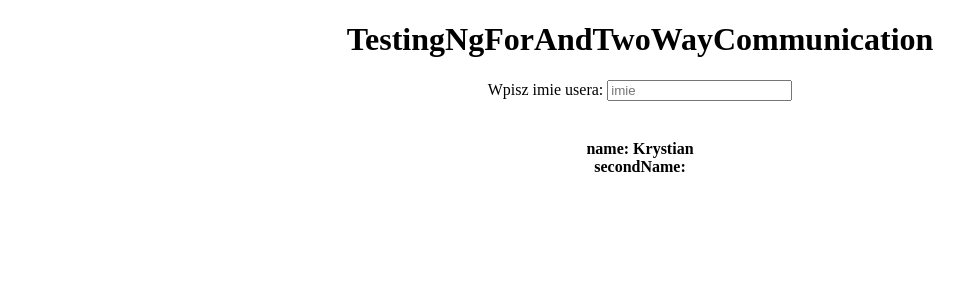
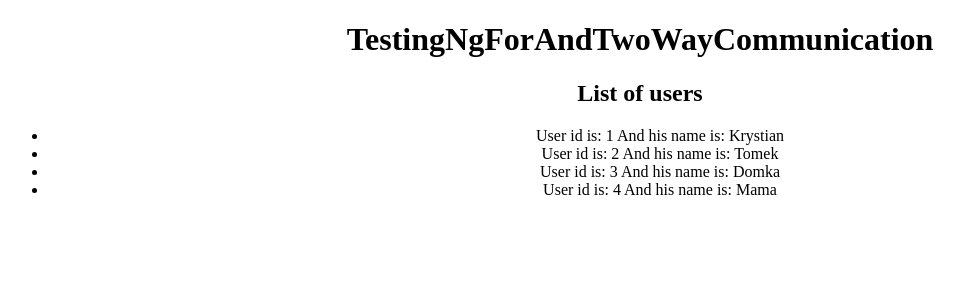
Before and after one commit to 433MHz/TourOfHeroAngular, an Angular app in the folder TestingNgForAndTwoWayCommunication/: page / in a window 1280 px wide. Shown: the top 300 px of the page, without its empty margins (0-964 px from the left). Built offline with nearby package versions, Linux system fonts and the light colour scheme.

Commit message:
Example of *ngFor and interface with constant user list

```diff
--- a/TestingNgForAndTwoWayCommunication/src/app/object/object.component.html
+++ b/TestingNgForAndTwoWayCommunication/src/app/object/object.component.html
@@ -1,10 +1,7 @@
-<label for="user_name">Wpisz imie usera: </label>
-<input type="text" name="user_name" placeholder="imie" [(ngModel)]="secondName"><br><br>
+<h2>List of users</h2>
 
-<h4>name: {{name}}<br>
-secondName: {{secondName}}
-</h4><br>
-
-<div *ngIf="name === secondName">
-    <h3>When name and secondName are same as second name i'm visible</h3>
-</div>
+<ul>
+    <li *ngFor = "let user of users">
+        User id is: {{user.id}} And his name is: {{user.name}}
+    </li>
+</ul>
--- a/TestingNgForAndTwoWayCommunication/src/app/object/object.component.ts
+++ b/TestingNgForAndTwoWayCommunication/src/app/object/object.component.ts
@@ -7,14 +7,26 @@ import { Component, OnInit } from '@angular/core';
 })
 export class ObjectComponent implements OnInit {
 
-  name: string;
-  secondName?: string;
+  users = Users;
 
   constructor() {
-    this.name = 'Krystian';
   }
 
   ngOnInit(): void {
   }
 
 }
+
+
+export interface User {
+  id: number;
+  name: string;
+}
+
+
+export const Users: User[] = [
+  {id: 1, name: 'Krystian'},
+  {id: 2, name: 'Tomek'},
+  {id: 3, name: 'Domka'},
+  {id: 4, name: 'Mama'}
+]
```
